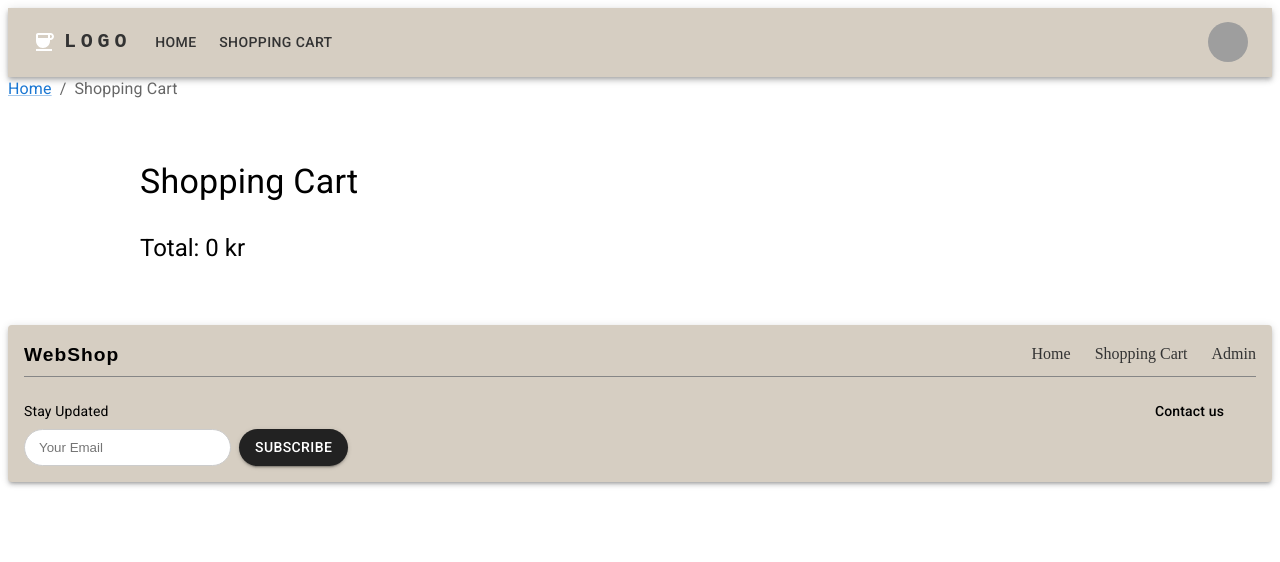
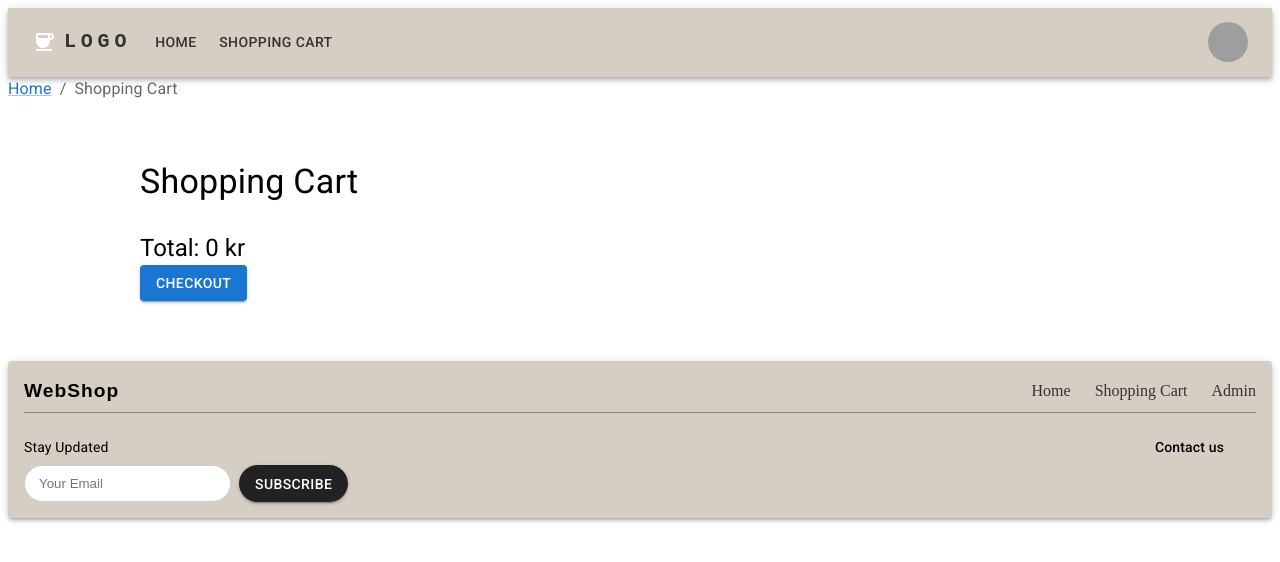
Before and after one commit to Coolastelammetcodes/WebShop, a React (Vite) app in the folder web/: page /shopping-cart in a window 1280 px wide. Shown: the top 562 px of the page. Built offline with nearby package versions, Linux system fonts and the light colour scheme; grey boxes are pictures that could not be loaded.

Commit message:
add checkout button to shopping cart

```diff
--- a/web/src/App.tsx
+++ b/web/src/App.tsx
@@ -2,6 +2,7 @@ import { useState } from "react";
 import { BrowserRouter, Route, Routes } from "react-router";
 import Footer from "./components/footer";
 import Header from "./components/header";
+import { Checkout } from "./routes/checkout";
 import { Dashboard } from "./routes/dashboard/dashboard";
 import type { Mug } from "./routes/dashboard/mugSchema";
 import { Home } from "./routes/home";
@@ -54,10 +55,11 @@ export default function App() {
     <>
       <BrowserRouter>
         <Header></Header>
+        <Routes>
+          <Route path="/" element={<Home addToCart={AddToCart} />} />
 
-        <Routes>
-          <Route path="/" element={<Home addToCart={AddToCart} />}></Route>
-          <Route path="/dashboard" element={<Dashboard />}></Route>
+          <Route path="/dashboard" element={<Dashboard />} />
+
           <Route
             path="/shopping-cart"
             element={
@@ -69,6 +71,8 @@ export default function App() {
               />
             }
           />
+
+          <Route path="/checkout" element={<Checkout />} />
         </Routes>
         <Footer />
       </BrowserRouter>
--- a/web/src/routes/shopping-cart.tsx
+++ b/web/src/routes/shopping-cart.tsx
@@ -1,4 +1,5 @@
 import { Box, Button, Card, CardContent, Typography } from "@mui/material";
+import { useNavigate } from "react-router";
 import Breadcrumbs from "../components/breadcrumbs";
 import type { Mug } from "./dashboard/mugSchema";
 
@@ -17,6 +18,7 @@ export function ShoppingCart({
   decreaseQuantity: (name: string) => void;
   removeFromCart: (name: string) => void;
 }) {
+  const navigate = useNavigate();
   const total = cart.reduce((sum, mug) => sum + mug.price * mug.quantity, 0);
   return (
     <>
@@ -78,6 +80,9 @@ export function ShoppingCart({
         <Typography variant="h5" sx={{ marginTop: "30px" }}>
           Total: {total} kr
         </Typography>
+        <Button variant="contained" onClick={() => navigate("/checkout")}>
+          Checkout
+        </Button>
       </Box>
     </>
   );
```
